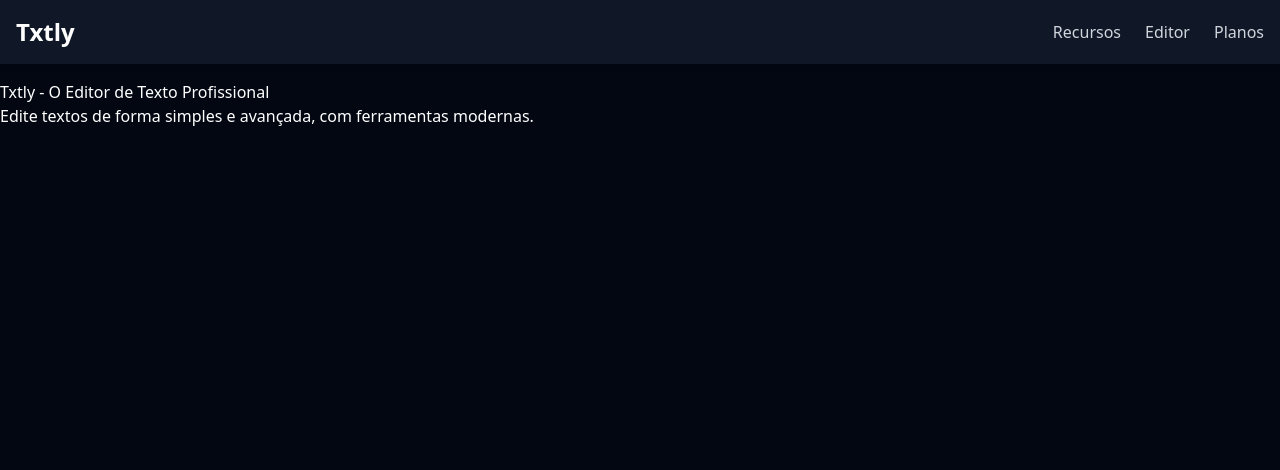
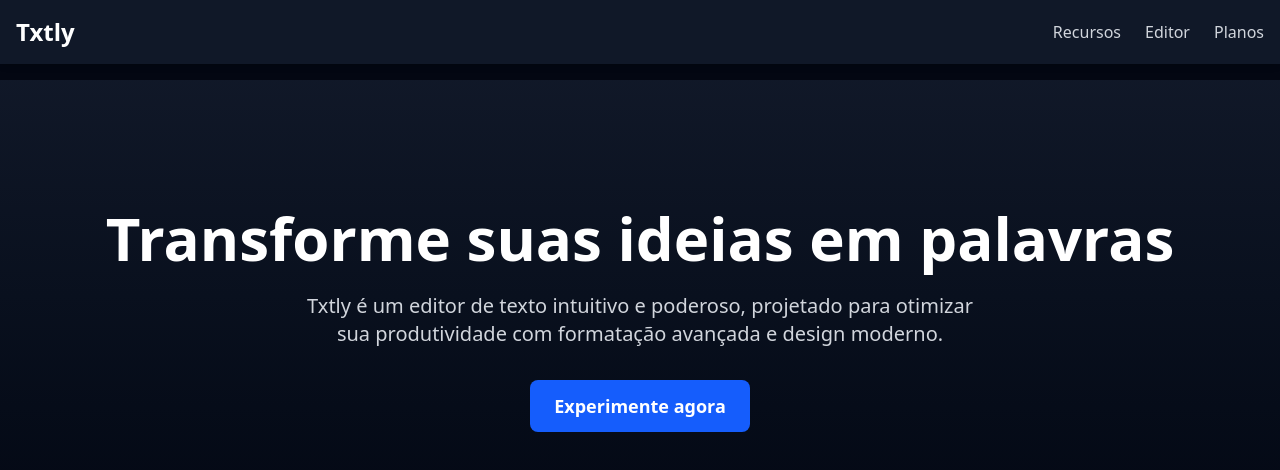
Before and after one commit to AleRzendee/txtly, a Next.js app: page / in a window 1280 px wide. Shown: the top 470 px of the page. Built offline with nearby package versions, Linux system fonts and the light colour scheme.

Commit message:
Hero section;

```diff
--- a/src/app/components/Hero.tsx
+++ b/src/app/components/Hero.tsx
@@ -1,11 +1,21 @@
 "use client";
-import { section } from "framer-motion/client";
 import Link from "next/link";
 
 export default function Hero() {
-    return (
-        <section>
-
-        </section>
-    )
+  return (
+    <section className="flex flex-col items-center text-center py-32 px-6 bg-gradient-to-b from-gray-900 to-gray-950">
+      <h1 className="text-4xl md:text-6xl font-bold text-white mb-6">
+        Transforme suas ideias em palavras
+      </h1>
+      <p className="text-gray-300 text-lg md:text-xl mb-8 max-w-2xl">
+        Txtly é um editor de texto intuitivo e poderoso, projetado para otimizar sua produtividade com formatação avançada e design moderno.
+      </p>
+      <Link
+        href="#editor"
+        className="bg-blue-600 hover:bg-blue-700 text-white px-6 py-3 rounded-lg text-lg font-semibold transition"
+      >
+        Experimente agora
+      </Link>
+    </section>
+  );
 }
--- a/src/app/page.tsx
+++ b/src/app/page.tsx
@@ -1,8 +1,9 @@
+import Hero from "@/app/components/Hero";
+
 export default function Home() {
   return (
-    <main className="container">
-      <h1>Txtly - O Editor de Texto Profissional</h1>
-      <p>Edite textos de forma simples e avançada, com ferramentas modernas.</p>
-    </main>
+    <div>
+      <Hero />
+    </div>
   );
 }
```
